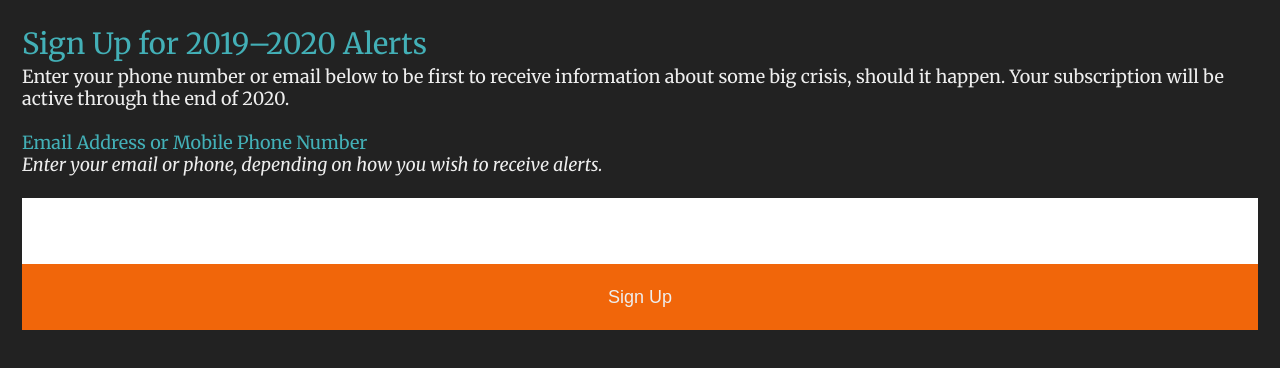
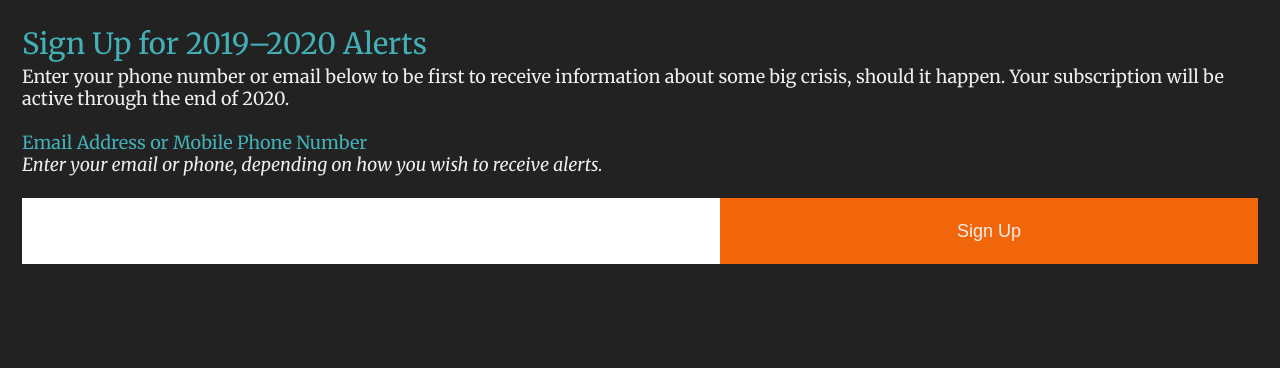
Before and after one commit to itmd-362-2019/demos, a plain HTML site: page index.html in a window 1280 px wide. Drawn offline with Linux system fonts and the light colour scheme.

Commit message:
Use flexbox to create single-line form layout

```diff
--- a/screen.css
+++ b/screen.css
@@ -62,6 +62,7 @@ input[type="tel"]:focus {
 input[type="submit"] {
   background-color: #f1660a;
   color: #EEE;
+  width: 100%;
 }
 input[type="submit"]:disabled {
   background-color: #f1660a;
@@ -72,6 +73,23 @@ input[type="submit"]:disabled {
 .hint b {
   color: red;
 }
+
+/* Form Layout */
+#signup-form ol {
+  display: flex;
+  align-items: flex-end;
+  align-content: stretch;
+  flex-flow: row wrap;
+}
+#signup-form li {
+  flex: 1 0 auto;
+}
+#signup-form li#contact-input {
+  flex: 1 1 268px;
+}
+
+
+
 /* Diagnostic CSS */
 /**
 * A quick baseline grid overlay using css+svg.
```
